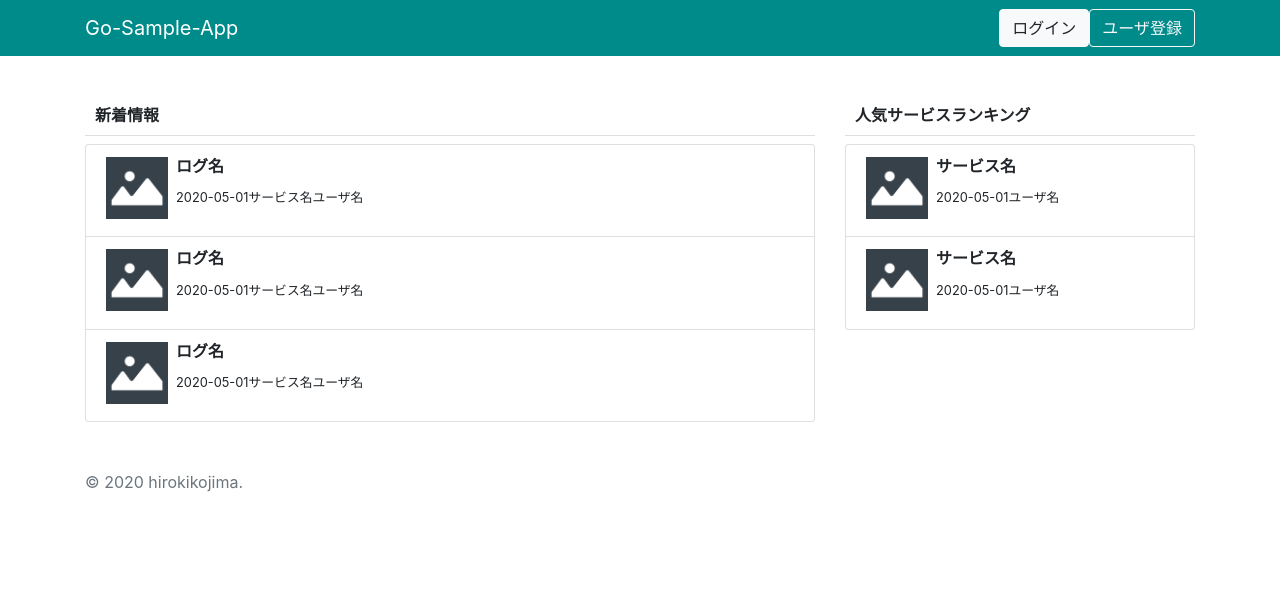
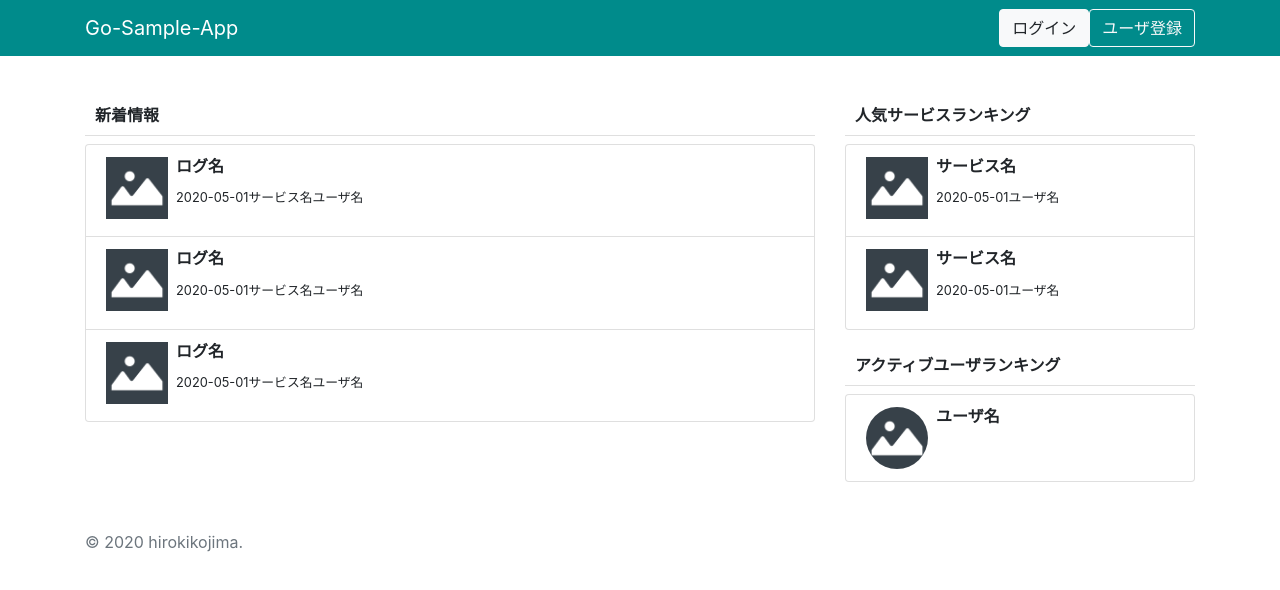
Before and after one commit to hirokikojima/go-sample-app, a Nuxt app in the folder client/: page / in a window 1280 px wide. Shown: the top 590 px of the page. Built offline with nearby package versions, Linux system fonts and the light colour scheme.

Commit message:
デザイン作成

```diff
--- a/client/assets/css/style.css
+++ b/client/assets/css/style.css
@@ -1,6 +1,10 @@
 /* common */
 .bg-darkcyan {
     background: #008b8b;
+}
+
+.bg-darkgray {
+    background: #374149;
 }
 
 .section, .footer {
@@ -16,6 +20,30 @@
     font-size: 1rem;
     font-weight: bold;
     padding: 2px 10px 10px;
+}
+
+/* user-list */
+
+.list-item-user {
+    display: flex;
+}
+
+.list-item-user .icon {
+    margin-right: 8px;
+    width: 62px;
+}
+
+.list-item-user .icon img {
+    border-radius: 50%;
+}
+
+.list-item-user .body {
+
+}
+
+.list-item-user .title {
+    font-size: 1rem;
+    font-weight: bold;
 }
 
 /* service-list */
@@ -67,6 +95,20 @@
     font-size: 0.8rem;
 }
 
+/* comment */
+.list-item-comment .header {
+    display: flex;
+    justify-content: space-between;
+    margin-bottom: 8px;
+}
+
+.list-item-comment .header .user-icon {
+    border-radius: 50%;
+    margin-right: 8px;
+    height: 20px;
+    width: 20px;
+}
+
 /* profile */
 .profile .img-area {
     text-align: center;
--- a/client/pages/_user/_service.vue
+++ b/client/pages/_user/_service.vue
@@ -10,6 +10,101 @@
               <li class="breadcrumb-item active" aria-current="page">Service</li>
             </ol>
           </nav>
+        </div>
+      </div>
+      <div class="row">
+        <div class="col-md-12">
+          <div class="text-right">
+            <button class="btn btn-primary">いいね</button>
+            <button class="btn btn-primary">フォロー</button>
+          </div>
+          <div class="section-helf text-center bg-darkgray">
+            <img src="~/assets/image/no_image.png" height="240px" style="background: #fff">
+          </div>
+          <div class="section-helf">
+            <h4>サービス名</h4>
+            <p>
+              サービス説明テキストサービス説明テキストサービス説明テキストサービス説明テキストサービス説明テキスト<br/>
+              サービス説明テキストサービス説明テキストサービス説明テキストサービス説明テキストサービス説明テキスト<br/>
+              サービス説明テキストサービス説明テキストサービス説明テキストサービス説明テキストサービス説明テキスト
+            </p>
+            <p><a href="http://example.com/">http://example.com/</a></p>
+          </div>
+          <div class="section-helf">
+            <h4 class="list-title">更新ログ</h4>
+            <ul class="list-group">
+              <nuxt-link class="list-group-item" tag="li" to="/user/service/log">
+                <div class="list-item-log">
+                  <div class="icon">
+                    <img src="~/assets/image/no_image.png" width="62" height="62" />
+                  </div>
+                  <div class="body">
+                    <h4 class="title">ログ名</h4>
+                    <p class="description">
+                      <span class="date">2020-05-01</span>
+                      <span class="service-name">サービス名</span>
+                      <span class="user-name">ユーザ名</span>
+                    </p>
+                  </div>
+                </div>
+              </nuxt-link>
+              <nuxt-link class="list-group-item" tag="li" to="/user/service/log">
+                <div class="list-item-log">
+                  <div class="icon">
+                    <img src="~/assets/image/no_image.png" width="62" height="62" />
+                  </div>
+                  <div class="body">
+                    <h4 class="title">ログ名</h4>
+                    <p class="description">
+                      <span class="date">2020-05-01</span>
+                      <span class="service-name">サービス名</span>
+                      <span class="user-name">ユーザ名</span>
+                    </p>
+                  </div>
+                </div>
+              </nuxt-link>
+              <nuxt-link class="list-group-item" tag="li" to="/user/service/log">
+                <div class="list-item-log">
+                  <div class="icon">
+                    <img src="~/assets/image/no_image.png" width="62" height="62" />
+                  </div>
+                  <div class="body">
+                    <h4 class="title">ログ名</h4>
+                    <p class="description">
+                      <span class="date">2020-05-01</span>
+                      <span class="service-name">サービス名</span>
+                      <span class="user-name">ユーザ名</span>
+                    </p>
+                  </div>
+                </div>
+              </nuxt-link>
+            </ul>
+          </div>
+          <div class="section-helf">
+      <h4 class="list-title">コメント</h4>
+      <ul class="list-group">
+        <nuxt-link class="list-group-item" tag="li" to="/user/service/log">
+          <div class="list-item-comment">
+            <div class="header">
+              <div class="flex-left">
+                <img class="user-icon" src="~/assets/image/no_image.png" width="62" height="62" />
+                <span class="user-name">ユーザ名</span>
+              </div>
+              <div class="flex-right">
+                <span class="date">2020-05-01</span>
+              </div>
+            </div>
+            <div class="body">
+              <p class="comment">
+                コメントテキストコメントテキストコメントテキストコメントテキストコメントテキスト<br/>
+                コメントテキストコメントテキストコメントテキストコメントテキストコメントテキスト<br/>
+                コメントテキストコメントテキストコメントテキストコメントテキストコメントテキスト
+              </p>
+            </div>
+          </div>
+        </nuxt-link>
+      </ul>
+    </div>
         </div>
       </div>
     </div>
--- a/client/pages/_user/_service/_log.vue
+++ b/client/pages/_user/_service/_log.vue
@@ -12,6 +12,46 @@
         </nav>
       </div>
     </div>
+    <div class="row">
+      <div class="col-md-12">
+        <div class="text-right">
+          <button class="btn btn-primary">いいね</button>
+        </div>
+        <div class="section-helf">
+          <h4>サービス名</h4>
+          <p>
+            サンプルテキストサンプルテキストサンプルテキストサンプルテキスト<br/>
+            サンプルテキストサンプルテキストサンプルテキストサンプルテキスト<br/>
+            サンプルテキストサンプルテキストサンプルテキストサンプルテキスト
+          </p>
+        </div>
+      </div>
+    </div>
+    <div class="section-helf">
+      <h4 class="list-title">コメント</h4>
+      <ul class="list-group">
+        <nuxt-link class="list-group-item" tag="li" to="/user/service/log">
+          <div class="list-item-comment">
+            <div class="header">
+              <div class="flex-left">
+                <img class="user-icon" src="~/assets/image/no_image.png" width="62" height="62" />
+                <span class="user-name">ユーザ名</span>
+              </div>
+              <div class="flex-right">
+                <span class="date">2020-05-01</span>
+              </div>
+            </div>
+            <div class="body">
+              <p class="comment">
+                コメントテキストコメントテキストコメントテキストコメントテキストコメントテキスト<br/>
+                コメントテキストコメントテキストコメントテキストコメントテキストコメントテキスト<br/>
+                コメントテキストコメントテキストコメントテキストコメントテキストコメントテキスト
+              </p>
+            </div>
+          </div>
+        </nuxt-link>
+      </ul>
+    </div>
   </div>
 </template>
 
--- a/client/pages/index.vue
+++ b/client/pages/index.vue
@@ -2,6 +2,7 @@
   <div class="container">
     <div class="row">
       <div class="col-md-4 order-md-2 section">
+        <div>
           <h4 class="list-title">人気サービスランキング</h4>
           <ul class="list-group">
             <nuxt-link class="list-group-item" tag="li" to="/user/service">
@@ -33,6 +34,22 @@
               </div>
             </nuxt-link>
           </ul>
+        </div>
+        <div class="section-helf">
+          <h4 class="list-title">アクティブユーザランキング</h4>
+          <ul class="list-group">
+            <nuxt-link class="list-group-item" tag="li" to="/user">
+              <div class="list-item-user">
+                <div class="icon">
+                  <img src="~/assets/image/no_image.png" width="62" height="62" />
+                </div>
+                <div class="body">
+                  <h4 class="title">ユーザ名</h4>
+                </div>
+              </div>
+            </nuxt-link>
+          </ul>
+        </div>
       </div>
       <div class="col-md-8 order-md-1 section">
         <h4 class="list-title">新着情報</h4>
```
Lines whose indentation alone changed are shown as unchanged.
